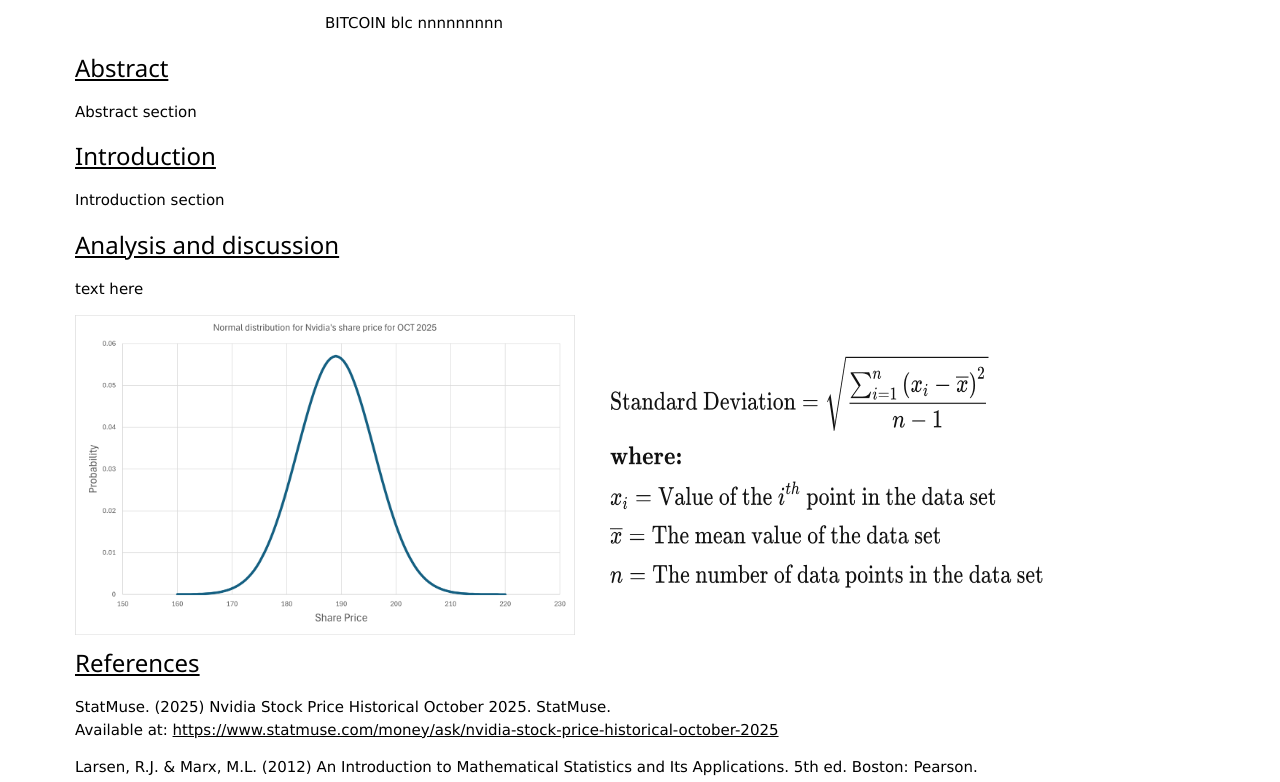
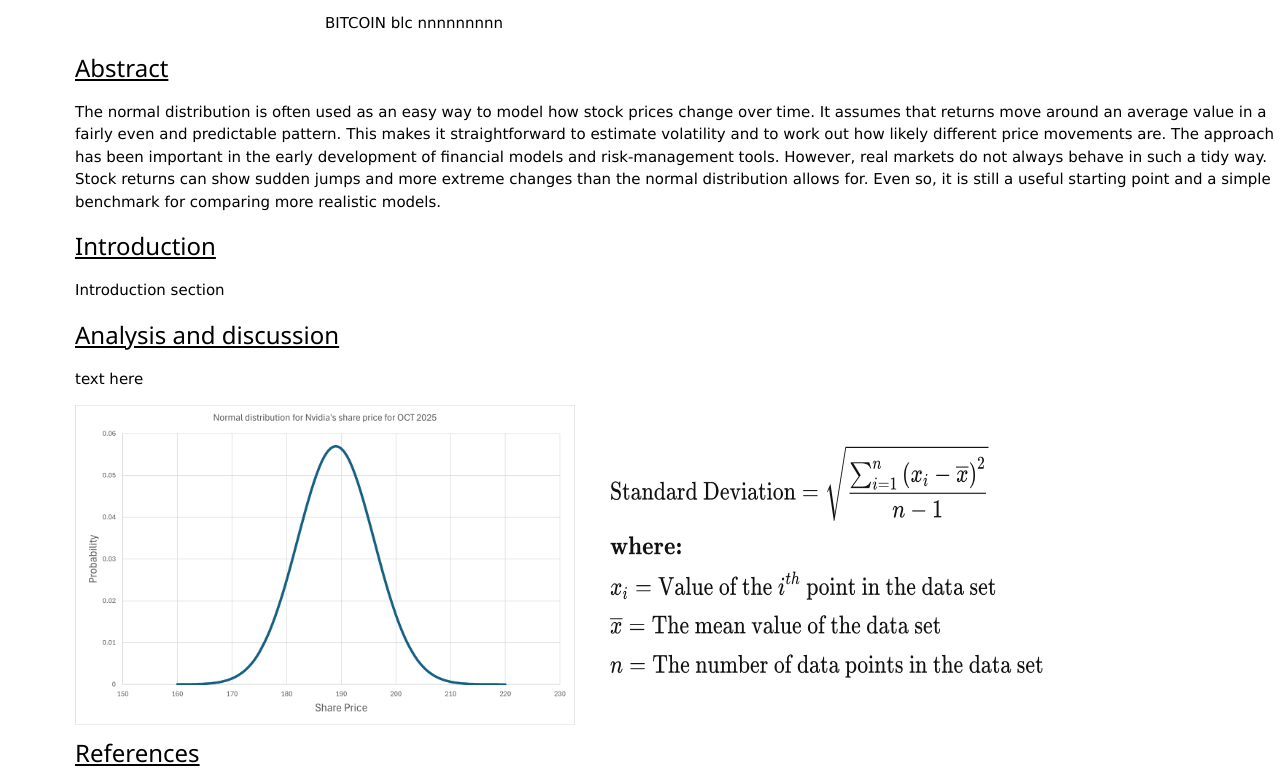
Before and after one commit to calumquirk/FEPFSYCQ00131, a plain HTML site: page index.html in a window 1280 px wide. Shown: the part 811-1593 px from the top of the page. Drawn offline with nearby package versions, Linux system fonts and the light colour scheme.

Commit message:
Update index.html

```diff
--- a/index.html
+++ b/index.html
@@ -72,7 +72,12 @@
   <h3>Abstract</h3>
     <section id="Abstract">
       <p >
-          Abstract section
+          The normal distribution is often used as an easy way to model how stock prices change over time. It assumes that
+          returns move around an average value in a fairly even and predictable pattern. This makes it straightforward to
+          estimate volatility and to work out how likely different price movements are. The approach has been important in
+          the early development of financial models and risk-management tools. However, real markets do not always behave in
+          such a tidy way. Stock returns can show sudden jumps and more extreme changes than the normal distribution allows
+          for. Even so, it is still a useful starting point and a simple benchmark for comparing more realistic models.
       </p>
   </section>
 
```
